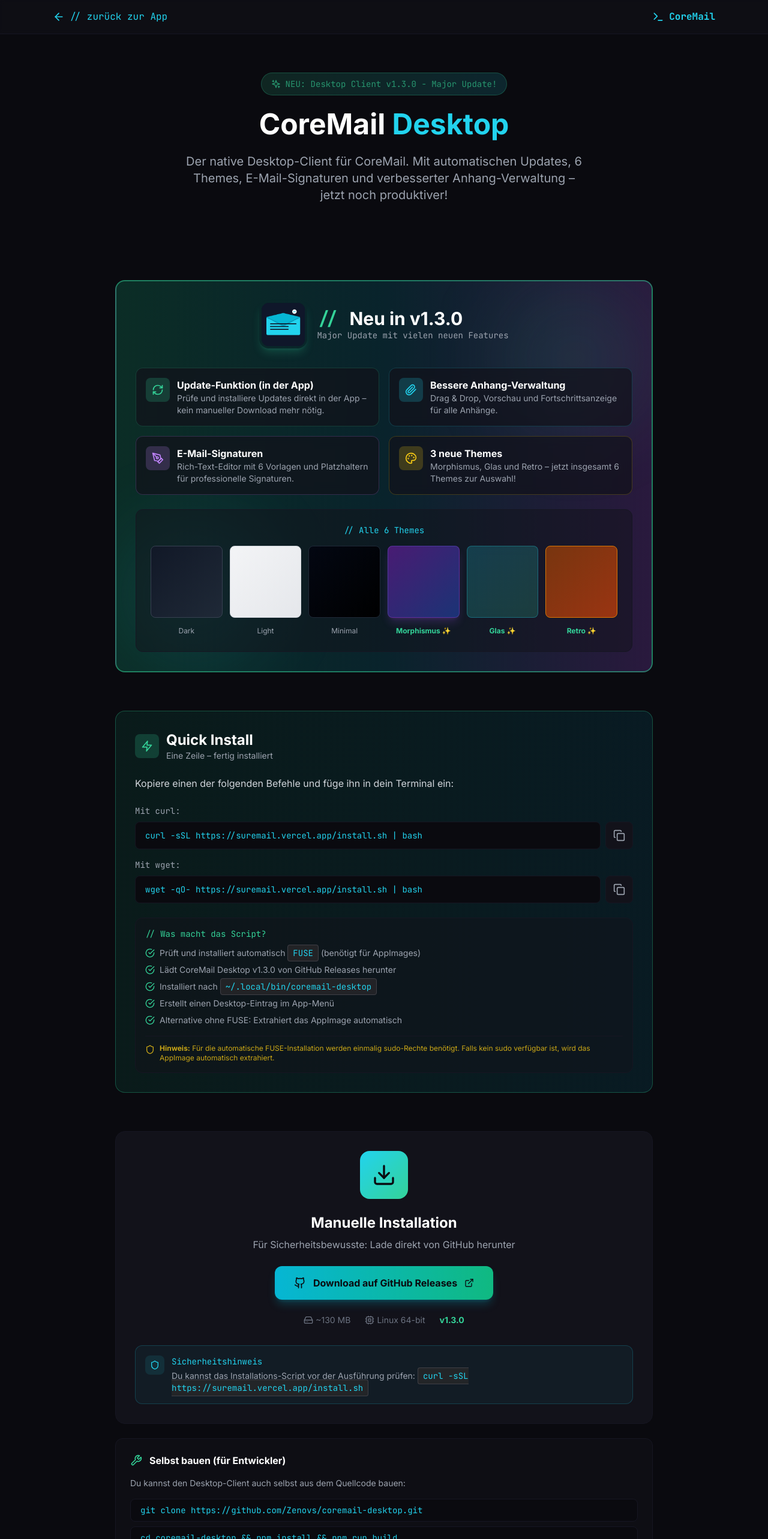
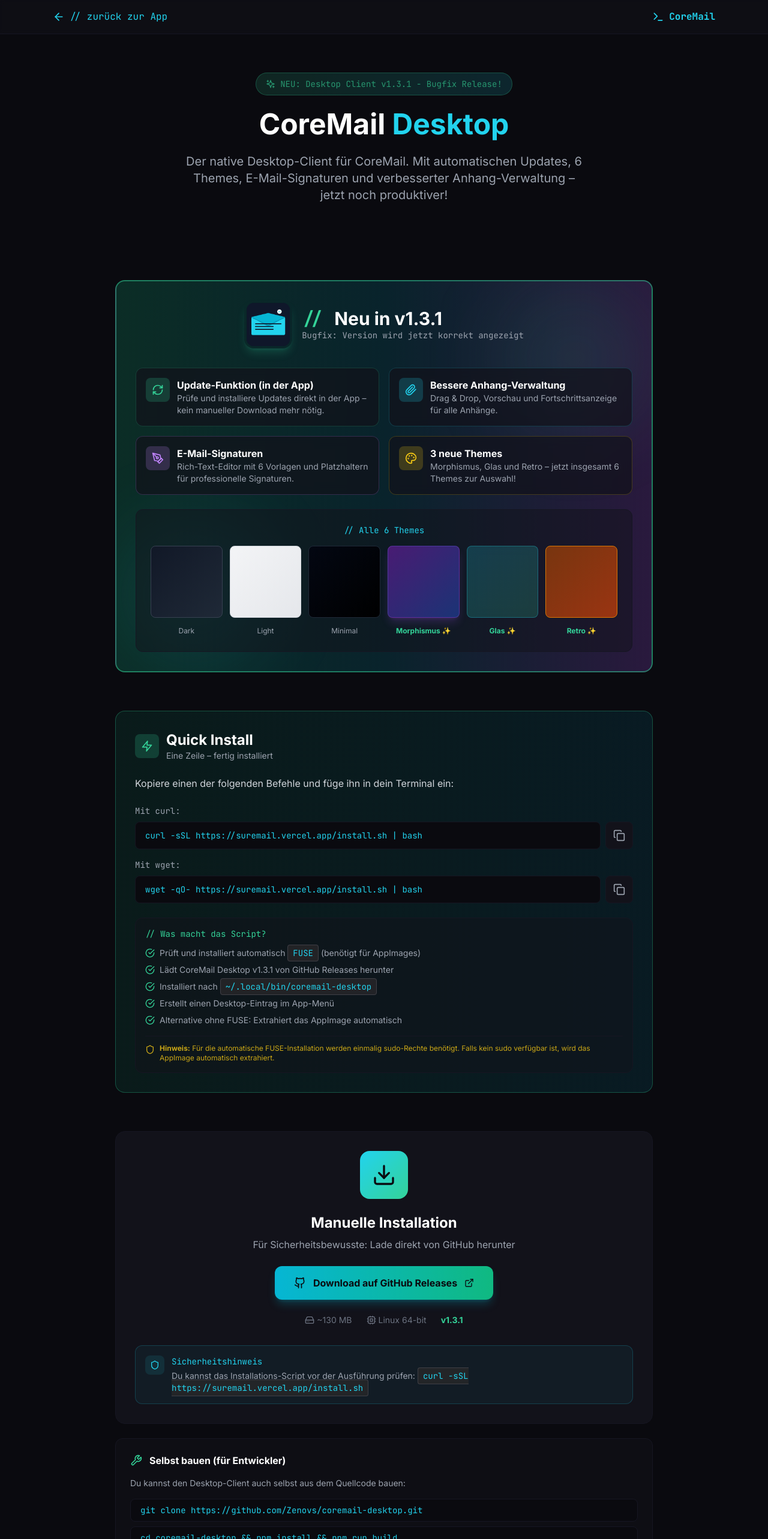
Before and after one commit to Zenovs/SureMail, a Next.js app: page /download in a window 1280 px wide. Shown: the top 2566 px of the page at 60% size. Built offline with nearby package versions, Linux system fonts and the light colour scheme.

Commit message:
Update website for v1.3.1 bugfix release

```diff
--- a/app/download/page.tsx
+++ b/app/download/page.tsx
@@ -61,7 +61,7 @@
         <div className="max-w-4xl mx-auto text-center">
           <div className="inline-flex items-center gap-2 px-4 py-2 bg-gradient-to-r from-emerald-400/20 to-cyan-400/20 border border-emerald-400/40 rounded-full text-emerald-400 text-sm font-mono mb-6 animate-pulse">
             <Sparkles className="w-4 h-4" />
-            <span>NEU: Desktop Client v1.3.0 - Major Update!</span>
+            <span>NEU: Desktop Client v1.3.1 - Bugfix Release!</span>
           </div>
           <h1 className="text-4xl md:text-5xl font-bold mb-6">
             CoreMail <span className="text-cyan-400">Desktop</span>
@@ -73,7 +73,7 @@
         </div>
       </section>
 
-      {/* NEW: Neu in v1.3.0 Section - Hero Position */}
+      {/* NEW: Neu in v1.3.1 Section - Hero Position */}
       <section className="py-8 px-6">
         <div className="max-w-4xl mx-auto">
           <div className="bg-gradient-to-r from-emerald-500/20 via-cyan-500/15 to-purple-500/20 border-2 border-emerald-400/50 rounded-2xl p-8 relative overflow-hidden">
@@ -86,9 +86,9 @@
                 <img src="/coremail-icon.png" alt="CoreMail Icon" className="w-20 h-20 rounded-2xl shadow-lg shadow-emerald-400/20" />
                 <div>
                   <h2 className="text-3xl font-bold">
-                    <span className="font-mono text-emerald-400">// </span>Neu in v1.3.0
+                    <span className="font-mono text-emerald-400">// </span>Neu in v1.3.1
                   </h2>
-                  <p className="text-gray-400 font-mono text-sm">Major Update mit vielen neuen Features</p>
+                  <p className="text-gray-400 font-mono text-sm">Bugfix: Version wird jetzt korrekt angezeigt</p>
                 </div>
               </div>
 
@@ -236,7 +236,7 @@
                 </li>
                 <li className="flex items-start gap-2">
                   <CheckCircle className="w-4 h-4 text-emerald-400 mt-0.5 flex-shrink-0" />
-                  <span>Lädt CoreMail Desktop v1.3.0 von GitHub Releases herunter</span>
+                  <span>Lädt CoreMail Desktop v1.3.1 von GitHub Releases herunter</span>
                 </li>
                 <li className="flex items-start gap-2">
                   <CheckCircle className="w-4 h-4 text-emerald-400 mt-0.5 flex-shrink-0" />
@@ -295,7 +295,7 @@
                 <Cpu className="w-4 h-4" />
                 Linux 64-bit
               </span>
-              <span className="text-emerald-400 font-bold">v1.3.0</span>
+              <span className="text-emerald-400 font-bold">v1.3.1</span>
             </div>
 
             {/* Info Box */}
@@ -556,7 +556,7 @@
       {/* Footer */}
       <footer className="py-8 px-6 border-t border-dark-700">
         <div className="max-w-4xl mx-auto text-center text-gray-500 text-sm">
-          <p>CoreMail Desktop v1.3.0 • Powered by Electron</p>
+          <p>CoreMail Desktop v1.3.1 • Powered by Electron</p>
           <p className="mt-2">
             <Link href="/" className="text-cyan-400 hover:text-cyan-300 transition-colors">
               Zur Web-App →
--- a/app/page.tsx
+++ b/app/page.tsx
@@ -283,7 +283,7 @@
           <div className="flex items-center justify-center gap-3">
             <Download className="w-5 h-5 text-cyan-400" />
             <p className="text-sm text-cyan-400 font-mono">
-              <span className="font-bold">NEU:</span> CoreMail Desktop v1.3.0 – Major Update mit 6 Themes!
+              <span className="font-bold">NEU:</span> CoreMail Desktop v1.3.1 – Bugfix Release!
               <span className="ml-2 group-hover:underline">Download →</span>
             </p>
           </div>
```
Also changed, not shown: 2 other files (tests, documents, lock files or other folders).
